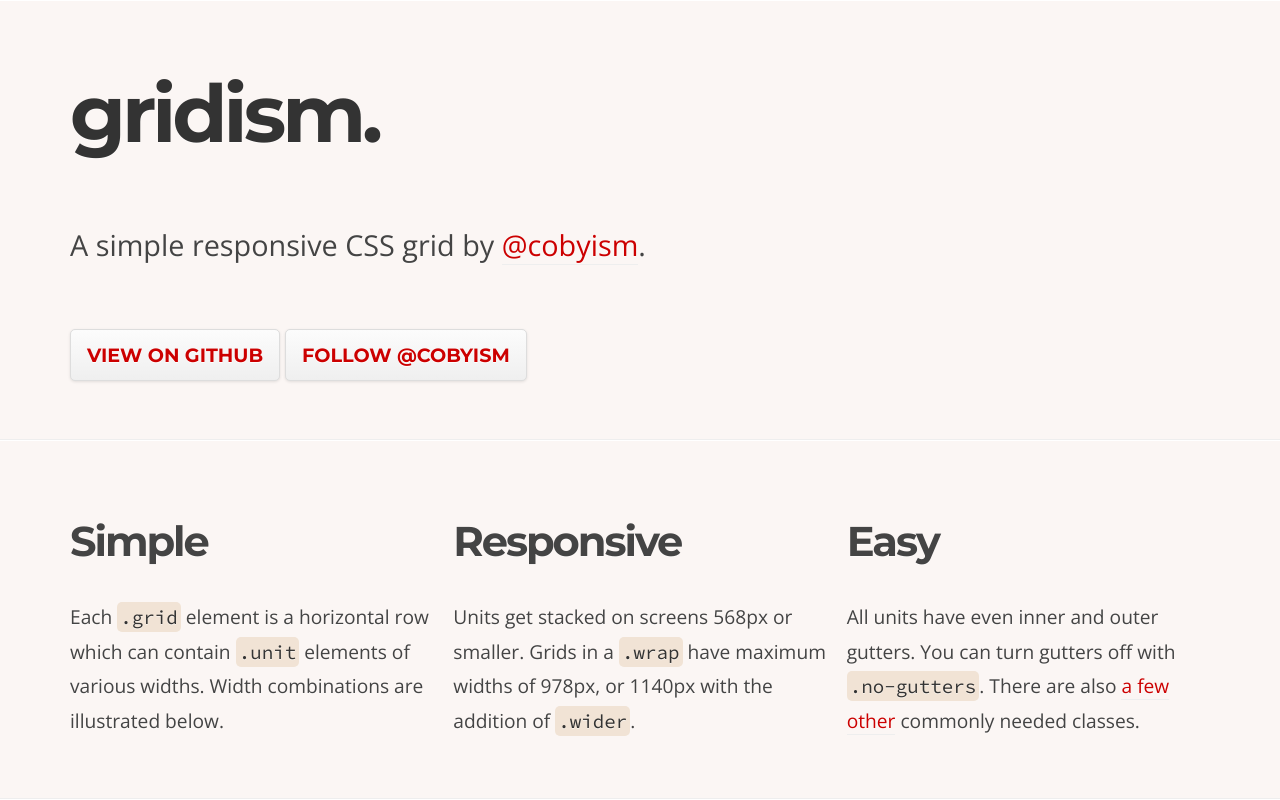
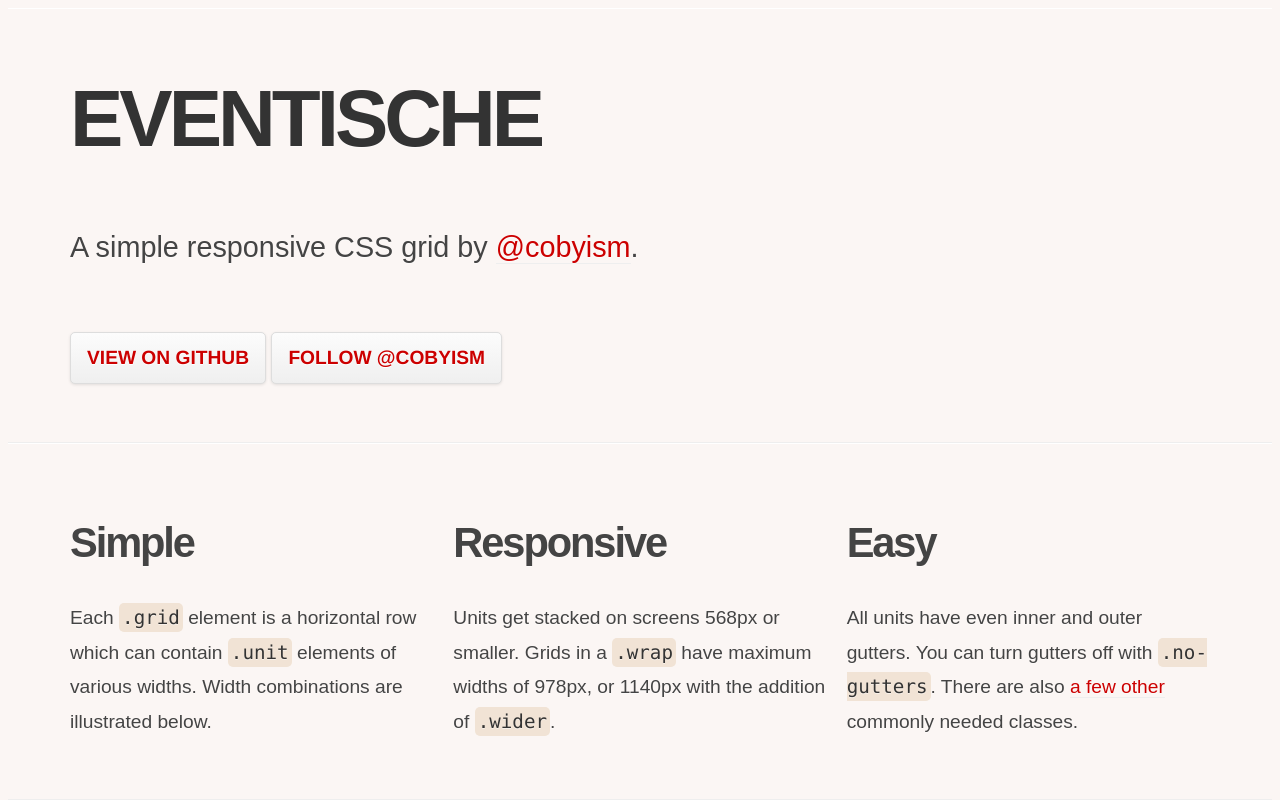
Before and after one commit to sudodoki/eventishce, a plain HTML site: page index.html in a window 1280 px wide. Shown: the top 800 px of the page. Drawn offline with nearby package versions, Linux system fonts and the light colour scheme; a web font is replaced by a local one.

Commit message:
2nd commit

```diff
--- a/css/style.css
+++ b/css/style.css
@@ -6,8 +6,24 @@
 
 /* General */
 
+@font-face {
+    font-family: "Summer";
+    src: url(fonts/Summer Font Light.otf) format("opentype");
+}
+
+@font-face {
+    font-family: "Stampbor";
+    src: url(fonts/Stampbor_Grunge_Russian.otf) format("opentype");
+}
+
+@font-face {
+    font-family: "Karton";
+    src: url(fonts/Karton.otf) format("opentype");
+}
+
+
 body {
-  font-family: "Open Sans", "Helvetica Neue", Helvetica, Arial, sans-serif;
+  font-family: "Summer", Arial, sans-serif;
   color: #444;
   background: #FBF6F4;
   text-shadow: 0 1px 0 rgba(255,255,255,.5);
@@ -23,8 +39,10 @@ body > footer {
   float: left;
 }
 
+
+
 h1, h2, h3 {
-  font-family: "Montserrat", "Helvetica Neue", Helvetica, Arial, sans-serif;
+  font-family: "Stampbor", Arial, sans-serif;
   font-weight: 700;
   letter-spacing: -.05em;
 }
--- a/index.html
+++ b/index.html
@@ -4,20 +4,15 @@
   <meta charset="UTF-8">
   <meta name="viewport" content="width=device-width,initial-scale=1">
   <title>Gridism • a simple responsive CSS grid by @cobyism</title>
-
-  <script src="//cdn.optimizely.com/js/2350390699.js"></script>
-
-  <link href='http://fonts.googleapis.com/css?family=Source+Code+Pro|Montserrat:700|Open+Sans:300italic,400italic,700italic,400,300,700' rel='stylesheet' type='text/css'>
-  <link rel="stylesheet" href="gridism.css">
-  <link rel="stylesheet" href="css/normalize.css">
   <link rel="stylesheet" href="css/style.css">
+   <base href="http://mashatimmpa.github.io/eventishce/">
 </head>
 <body class="wrap wider">
 
   <header>
     <div class="grid">
       <div class="unit whole center-on-mobiles">
-        <h1><a href="http://cobyism.com/gridism">gridism.</a></h1>
+        <h1><a href="http://cobyism.com/gridism">EVENTISCHE</a></h1>
         <p class="lead">A simple responsive CSS&nbsp;grid by&nbsp;<a href="http://cobyism.com">@cobyism</a>.</p>
         <p>
           <a href="https://github.com/cobyism/gridism" class="button">View on GitHub</a>
```
